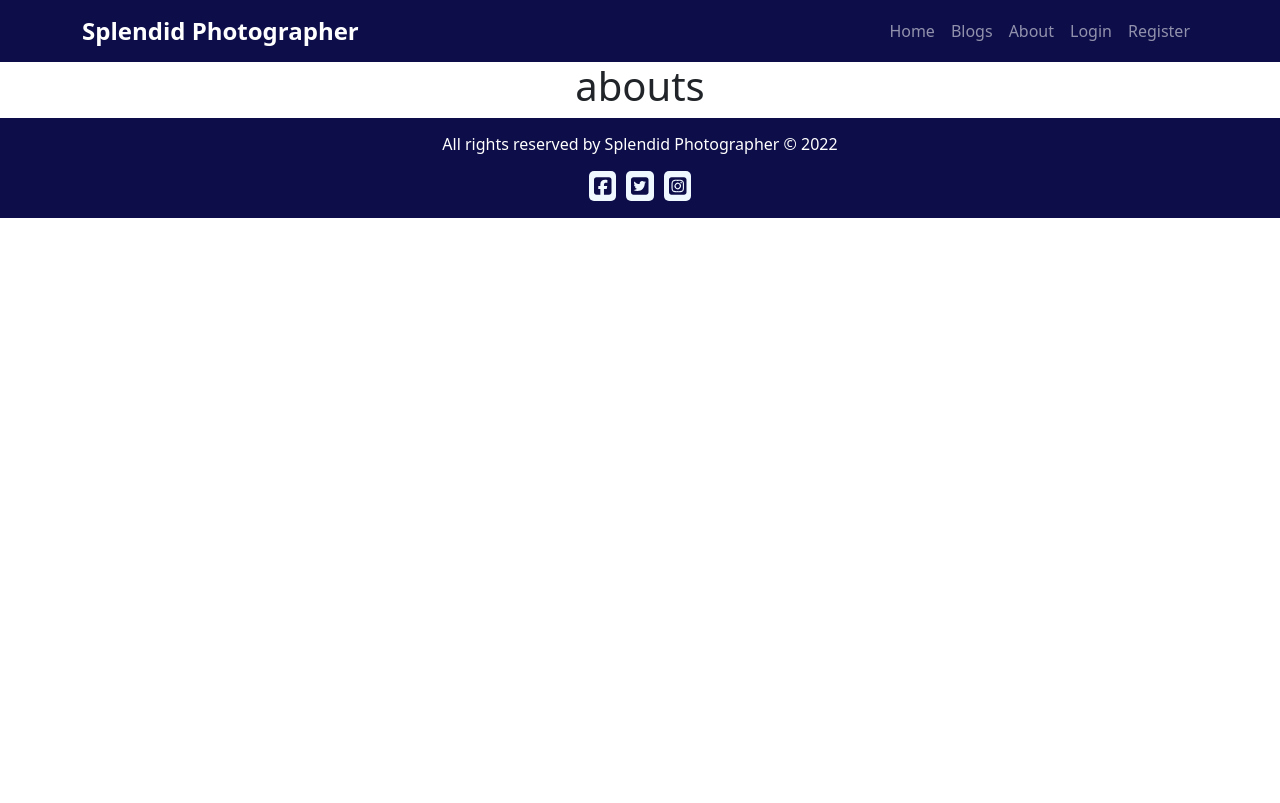
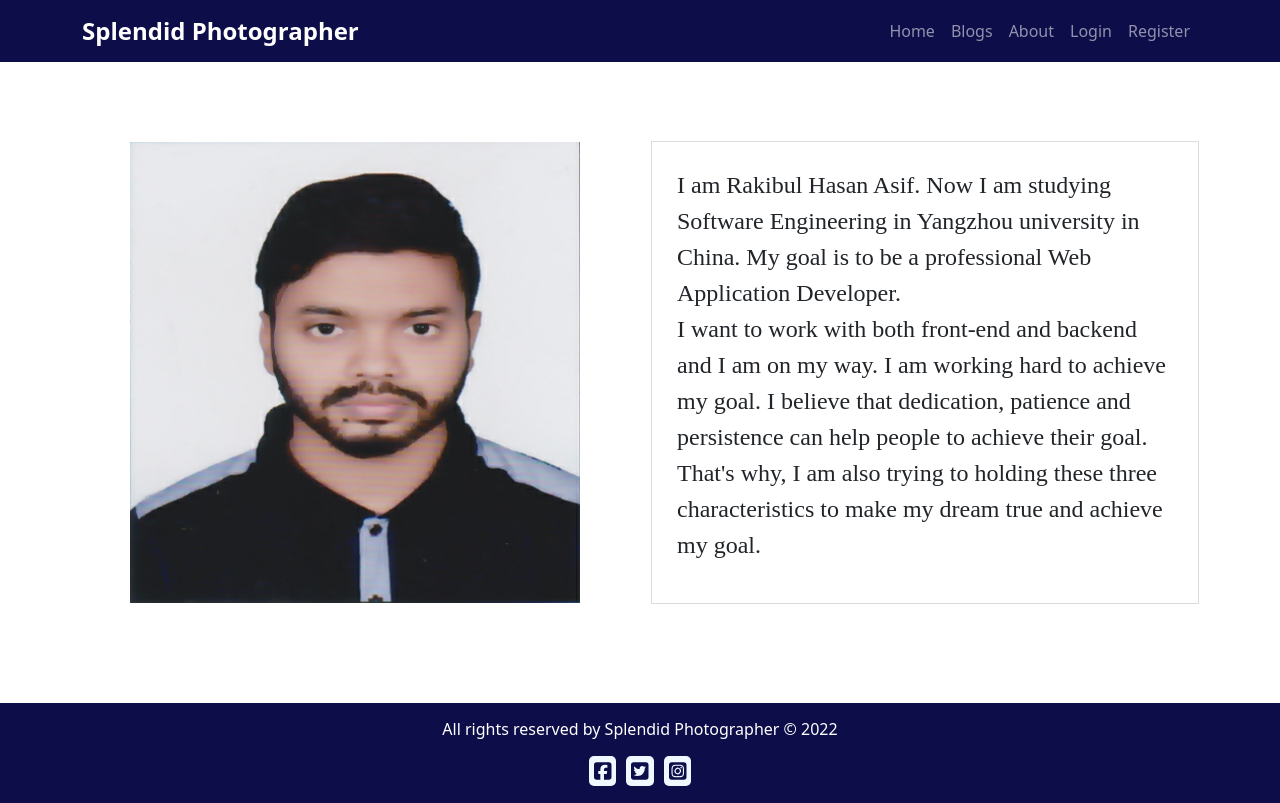
Before and after one commit to asif2508/splendid-photographer, a React (Create React App) app: page /about in a window 1280 px wide. Built offline with nearby package versions, Linux system fonts and the light colour scheme; no server answers.

Commit message:
about me page added

```diff
--- a/src/components/About/About.css
+++ b/src/components/About/About.css
@@ -0,0 +1,12 @@
+.about-me{
+    box-shadow: rgba(0, 0, 0, 0.02) 0px 1px 3px 0px, rgba(27, 31, 35, 0.15) 0px 0px 0px 1px;
+    padding: 25px;
+}
+.about-me p{
+    font-family: cursive;
+    font-size: 24px;
+}
+.about-style{
+    margin-top: 80px;
+    margin-bottom: 100px;
+}
--- a/src/components/About/About.js
+++ b/src/components/About/About.js
@@ -1,9 +1,26 @@
 import React from 'react';
+import { Col, Container, Image, Row } from 'react-bootstrap';
+import './About.css';
+import me from '../../images/banners/me.jpg';
 
 const About = () => {
     return (
-        <div>
-           <h1>abouts</h1>
+        <div className='about-style'>
+            <Container>
+                <Row>
+                    <Col xs={12} md={6} lg={6}>
+                        <Image src={me} height={461} width={450}/>
+                    </Col>
+                    <Col xs={12} md={6} lg={6}>
+                        <div className='about-me'>
+                            <p>I am Rakibul Hasan Asif. Now I am studying Software Engineering in Yangzhou university in China. My goal is to be a professional Web Application Developer.
+                                <br />
+                                I want to work with both front-end and backend and I am on my way. I am working hard to achieve my goal. I believe that dedication, patience and persistence can help people to achieve their goal. That's why, I am also trying to holding these three characteristics to make my dream true and achieve my goal.
+                            </p>
+                        </div>
+                    </Col>
+                </Row>
+            </Container>
         </div>
     );
 };
```
Also changed, not shown: src/images/banners/me.jpg (added).
